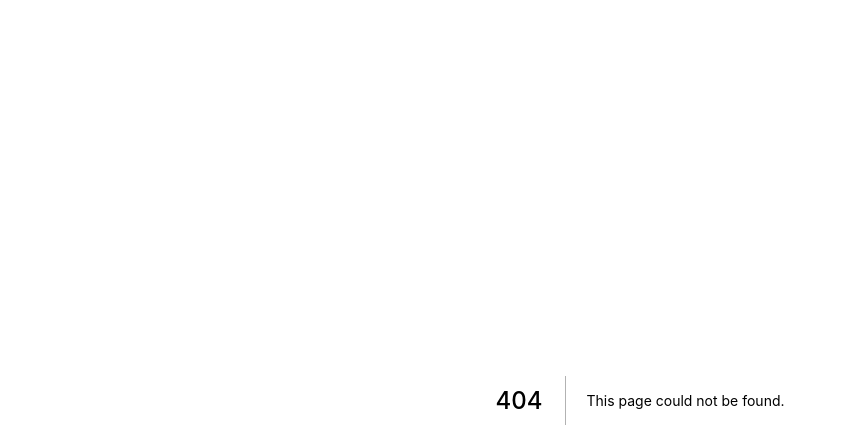
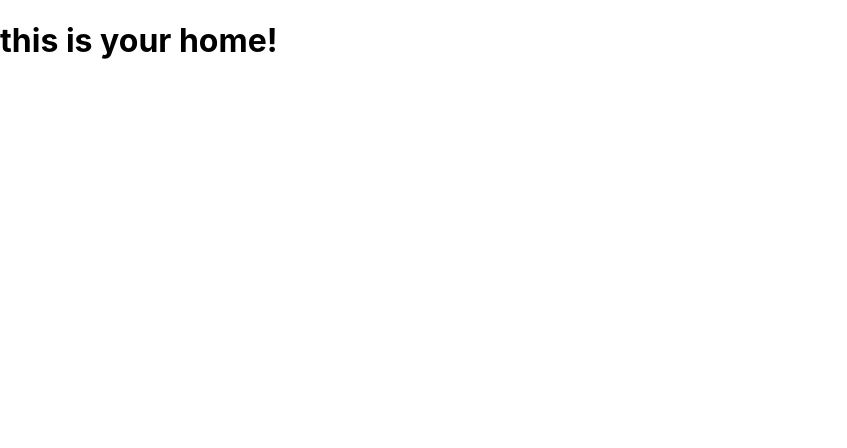
Before and after one commit to hugosinp/bsocial-front, a Next.js app: page /home in a window 1280 px wide. Before the commit this address had no page. Shown: the top 448 px of the page, without its empty margins (0-847 px from the left). Built offline with nearby package versions, Linux system fonts and the light colour scheme.

Commit message:
login + home + redirection (#4)

```diff
--- /dev/null
+++ b/pages/home/index.js
@@ -0,0 +1,7 @@
+export default function Home() {
+	return (
+		<div>
+			<h1>this is your home!</h1>
+		</div>
+	);
+}
--- a/pages/register/index.js
+++ b/pages/register/index.js
@@ -1,14 +1,16 @@
 import { useState } from 'react';
 import styles from '../../styles/Register.module.css';
 import axios from 'axios';
+import {useRouter} from "next/router";
 
-export default function Home() {
+export default function Register() {
 	// States for registration
 	const [firstname, setFirstname] = useState('');
 	const [lastname, setLastname] = useState('');
 	const [username, setUsername] = useState('');
 	const [email, setEmail] = useState('');
 	const [password, setPassword] = useState('');
+	const router = useRouter();
 
 	// States for checking the errors
 	const [submitted, setSubmitted] = useState(false);
@@ -57,7 +59,7 @@ export default function Home() {
 					password: password,
 				})
 				.then(function (response) {
-					console.log(response);
+					router.push("http://localhost:3000/login").then();
 				})
 				.catch(function (error) {
 					console.log(error);
```
Also changed, not shown: pages/login/index.js (+5 -2 lines).
